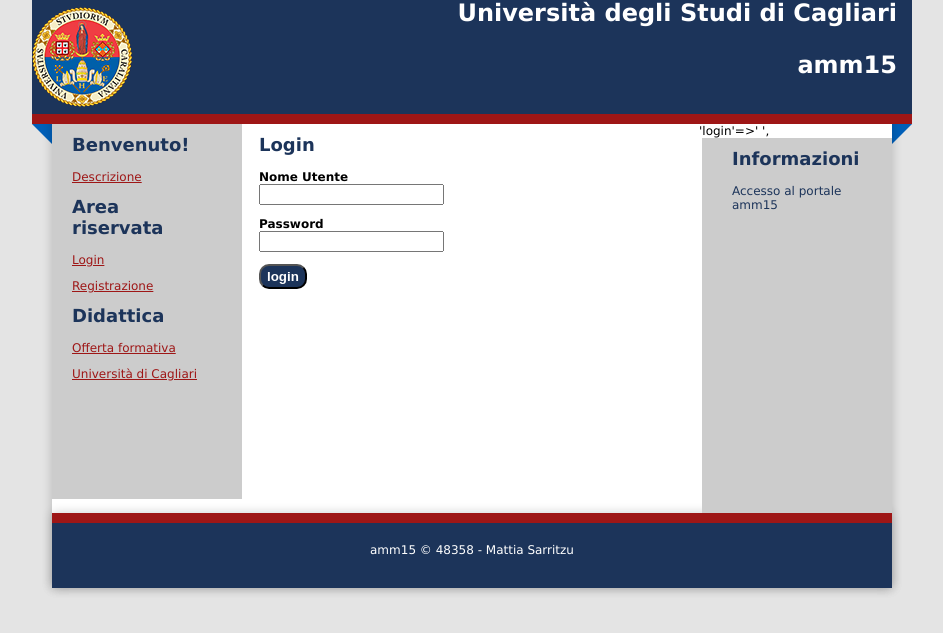
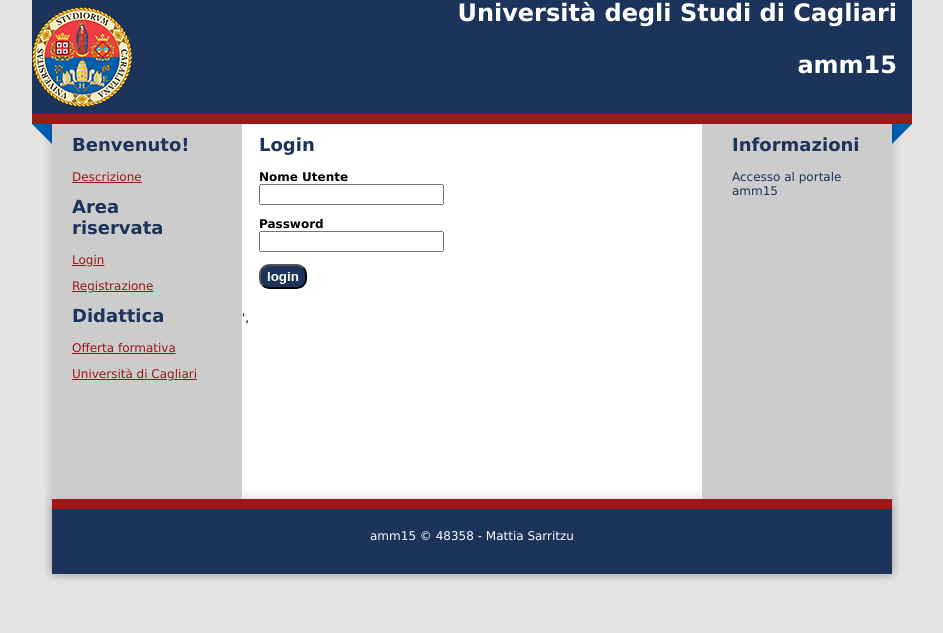
Before and after one commit to mattiaoedi/amm15, a PHP site: page /index.php?page=login in a window 1280 px wide. Shown: the part 26-659 px from the top of the page, without its empty margins (198-1141 px from the left). Run offline with PHP 8.4, Linux system fonts and the light colour scheme; data that the repository does not hold is empty.

Commit message:
Update index.php

```diff
--- a/index.php
+++ b/index.php
@@ -82,6 +82,8 @@
 else
 {
     $pagine = array(
+	'login'=>'',
+	'registrazione'=>'',
 	'offerta'=>'<page class="content">
     <section>
      <h2>Offerta formativa</h2>
@@ -229,7 +231,7 @@
 if ( isset($_GET['page']) && $_GET['page'] == "login" ) {
 $get_url = $_SERVER['REQUEST_URI'];
 ?>
-	'login'=>'<page class="content">
+	<page class="content">
     <section>
      <h2>Login</h2>
       <p>
```
